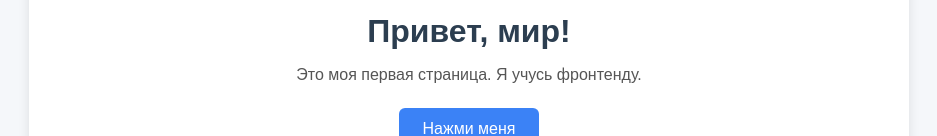
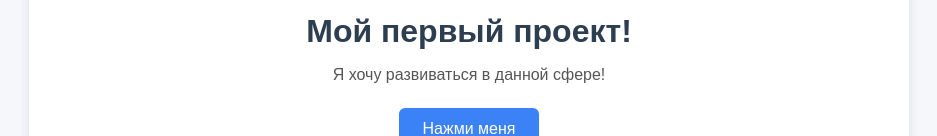
Before and after one commit to Anastasia2090/1-day-start, a plain HTML site: page index.html in a window 1280 px wide. Shown: the part 527-663 px from the top of the page, without its empty margins (171-1108 px from the left). Drawn offline with Linux system fonts and the light colour scheme.

Commit message:
Update index.html
add words

```diff
--- a/index.html
+++ b/index.html
@@ -38,8 +38,8 @@
   <body>
     <div class="card">
      <img src="https://picsum.photos/800/400" alt="Картинка для проекта" style="max-width: 100%; display: block; margin-bottom: 16px;">
-      <h1>Привет, мир!</h1>
-      <p>Это моя первая страница. Я учусь фронтенду.</p>
+      <h1>Мой первый проект!</h1>
+      <p>Я хочу развиваться в данной сфере!</p>
       <button onclick="alert('Работает!')">Нажми меня</button>
     </div>
   </body>
```
